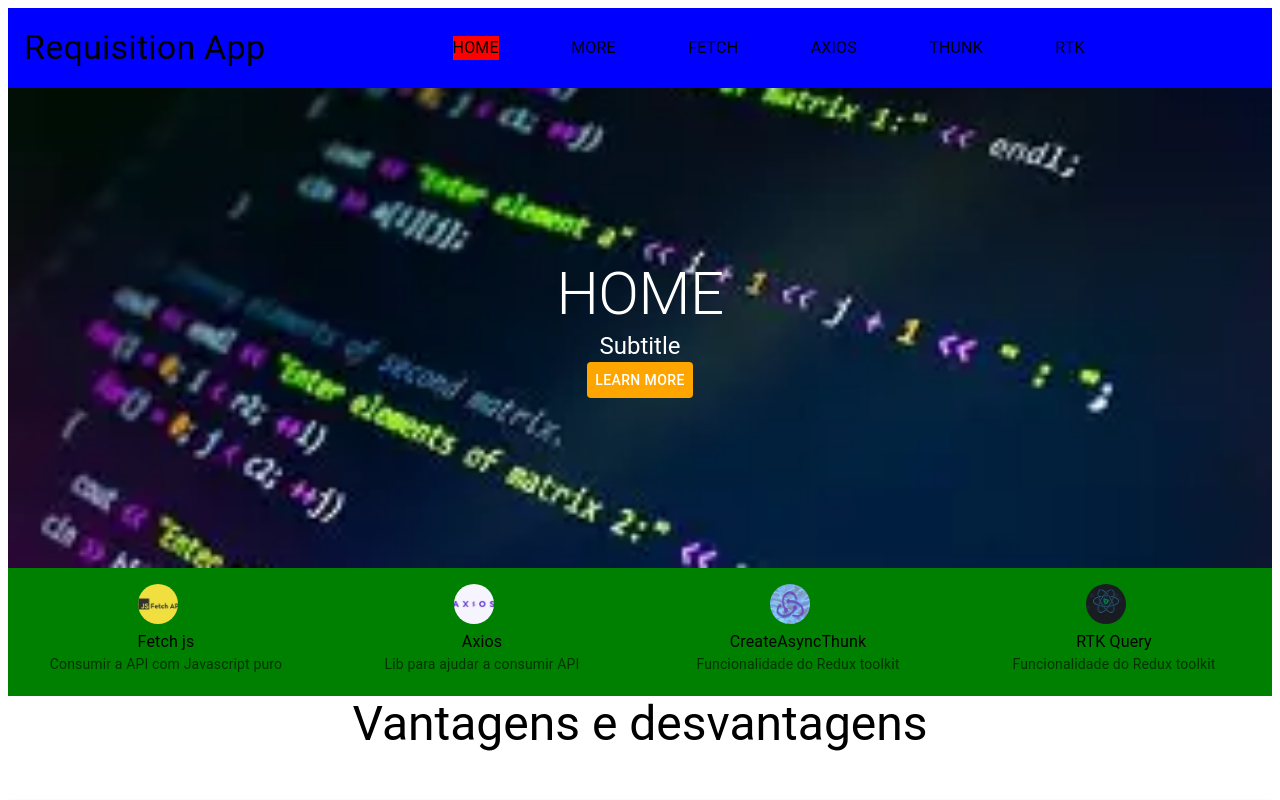
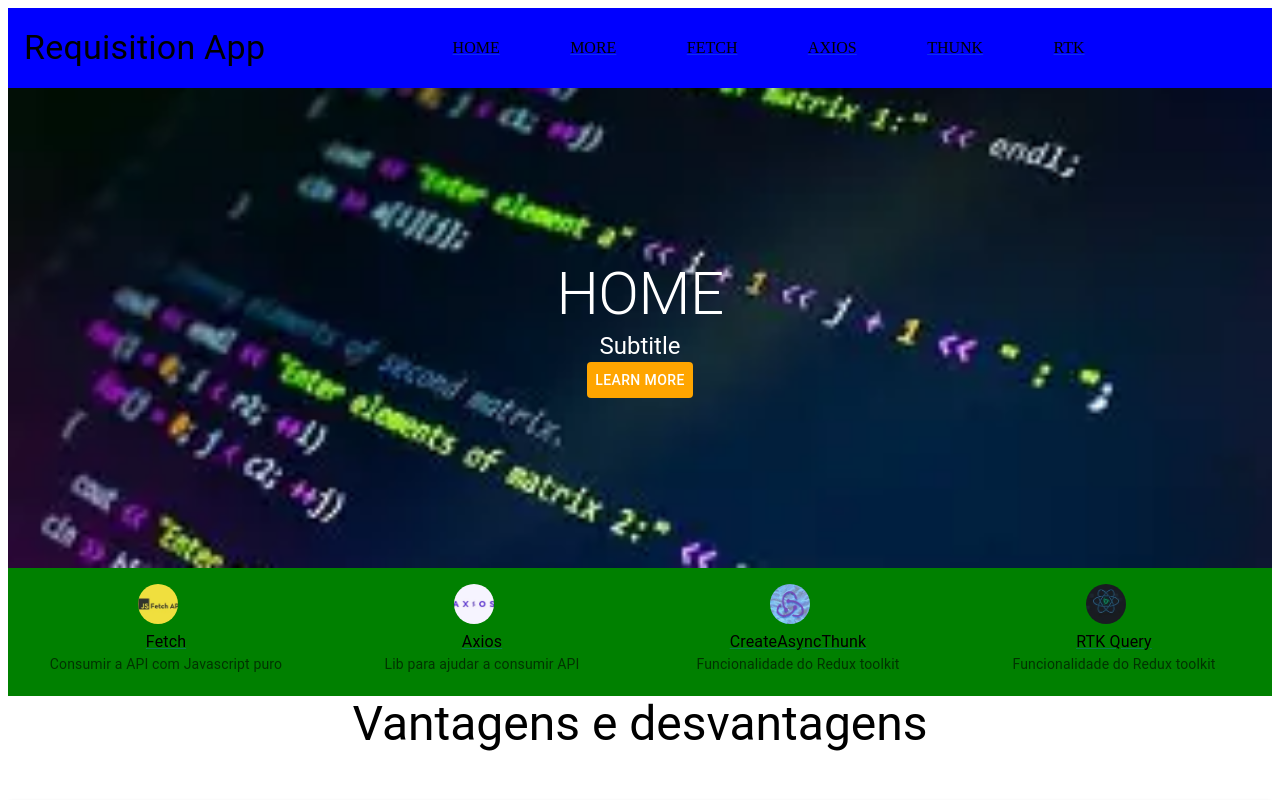
Before and after one commit to rafael-ferrom/ConnectionApi, a React (Vite) app in the folder connectionapi/: page / in a window 1280 px wide. Shown: the top 800 px of the page. Built offline with nearby package versions, Linux system fonts and the light colour scheme; some icons are missing.

Commit message:
feat: insert in the components the routes

```diff
--- a/connectionapi/src/App.tsx
+++ b/connectionapi/src/App.tsx
@@ -6,6 +6,7 @@ import AxiosPage from "./pages/AxiosPage/AxiosPage";
 import Thunk from "./pages/ThunkPage/Thunk";
 import Rtk from "./pages/RtkPage/Rtk";
 import FetchPage from "./pages/FetchPage/FetchPage";
+import MoreInfo from "./pages/MoreInfoPage/MoreInfo";
 
 
 function App() {
@@ -18,6 +19,10 @@ function App() {
       {
         path: "/",
         element: <Home></Home> ,
+      },
+      {
+        path:"/More",
+        element:<MoreInfo></MoreInfo>
       },
       {
         path: "/Fetch",
--- a/connectionapi/src/components/Navbar/Navbar.tsx
+++ b/connectionapi/src/components/Navbar/Navbar.tsx
@@ -1,20 +1,21 @@
-import { Box, Typography } from "@mui/material";
+import { Box, Link, Typography } from "@mui/material";
 import { StyledNavbar } from "./style/Style";
 import HomeIcon from "@mui/icons-material/Home";
 
 const Navbar = () => {
+
   return (
     <StyledNavbar>
       <Typography sx={{ padding: "1rem" }} variant="h4">
         Requisition App
       </Typography>
       <Box sx={{display:"flex", justifyContent:"space-between", flexDirection:"row",alignItems: "center",width:"50%"}}>
-        <Typography sx={{backgroundColor:"red"}}>HOME</Typography>
-        <Typography>MORE</Typography>
-        <Typography>FETCH</Typography>
-        <Typography>AXIOS</Typography>
-        <Typography>THUNK</Typography>
-        <Typography>RTK</Typography>
+        <Link sx={{color:"black"}} href="/">HOME</Link>
+        <Link sx={{color:"black"}} href="/More">MORE</Link>
+        <Link sx={{color:"black"}} href="/Fetch">FETCH</Link>
+        <Link sx={{color:"black"}} href="/Axios"> AXIOS</Link>
+        <Link sx={{color:"black"}} href="/Thunk">THUNK</Link>
+        <Link sx={{color:"black"}} href="/RTK">RTK</Link>
       </Box>
       <HomeIcon sx={{ padding: "1rem" }}></HomeIcon>
     </StyledNavbar>
--- a/connectionapi/src/pages/HomePage/Home.tsx
+++ b/connectionapi/src/pages/HomePage/Home.tsx
@@ -2,6 +2,7 @@ import {
   Avatar,
   Box,
   Button,
+  Link,
   List,
   ListItem,
   ListItemAvatar,
@@ -21,9 +22,13 @@ import img1 from "../../assets/img1.jpg";
 import img2 from "../../assets/img2.jpg";
 import img3 from "../../assets/img3.jpg";
 import img4 from "../../assets/img4.jpg";
+import { useNavigate } from "react-router-dom";
 
 
 const Home = () => {
+
+  const navigate = useNavigate()
+  console.log(navigate);
 
   return (
     <Box>
@@ -71,7 +76,9 @@ const Home = () => {
             </ListItemAvatar>
 
             <ListItemText sx={{textAlign:"center"}}
-              primary="Fetch js"
+              primary={
+                <Link sx={{color:"black"}} href="/Fetch">Fetch</Link>
+              }
               secondary="Consumir a API com Javascript puro"
             />
           </ListItem>
@@ -85,7 +92,9 @@ const Home = () => {
             </ListItemAvatar>
 
             <ListItemText sx={{textAlign:"center"}}
-              primary="Axios"
+              primary={
+                <Link sx={{color:"black"}} href="/Axios">Axios</Link>
+              }
               secondary="Lib para ajudar a consumir API"
             />
           </ListItem>
@@ -99,7 +108,9 @@ const Home = () => {
             </ListItemAvatar>
 
             <ListItemText sx={{textAlign:"center"}}
-              primary="CreateAsyncThunk"
+              primary={
+                <Link sx={{color:"black"}} href="/Thunk">CreateAsyncThunk</Link>
+              }
               secondary="Funcionalidade do Redux toolkit"
             />
           </ListItem>
@@ -113,7 +124,9 @@ const Home = () => {
             </ListItemAvatar>
 
             <ListItemText sx={{textAlign:"center"}}
-              primary=" RTK Query"
+              primary={
+                <Link sx={{color:"black"}} href="/RTK">RTK Query</Link>
+              }
               secondary="Funcionalidade do Redux toolkit"
             />
           </ListItem>
--- /dev/null
+++ b/connectionapi/src/pages/MoreInfoPage/MoreInfo.tsx
@@ -0,0 +1,11 @@
+
+
+const MoreInfo = () => {
+  return (
+    <div>
+
+    </div>
+  )
+}
+
+export default MoreInfo
```
